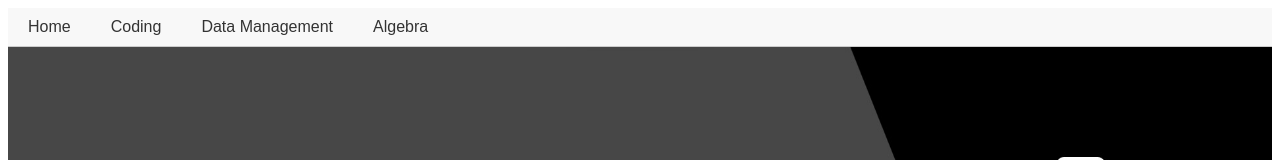
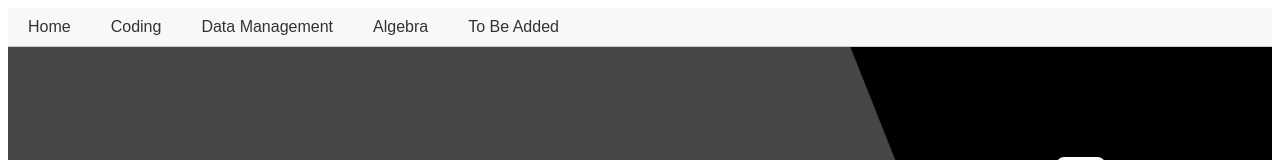
Before and after one commit to Carter-Y/Math-Portfolio-Site, a plain HTML site: page index.html in a window 1280 px wide. Shown: the top 160 px of the page. Drawn offline with Linux system fonts and the light colour scheme.

Commit message:
added "to be added" tab

```diff
--- a/index.html
+++ b/index.html
@@ -42,10 +42,10 @@
         <li><a href="#tab2">Coding</a></li>
         <li><a href="#tab3">Data Management</a></li>
         <li><a href="#tab4">Algebra</a></li>
-        <!-- <li><a href="#tab5">To Be Added</a></li>
-      <li><a href="#tab6">To Be Added</a></li>
-      <li><a href="#tab7">To Be Added</a></li>
-      <li><a href="#tab8">To Be Added</a></li> -->
+        <li><a href="#tab5">To Be Added</a></li>
+        <!-- <li><a href="#tab6">To Be Added</a></li>
+        <li><a href="#tab7">To Be Added</a></li>
+        <li><a href="#tab8">To Be Added</a></li> -->
       </ul>
     </nav>
 
```
Also changed, not shown: image5.jpg (added).
